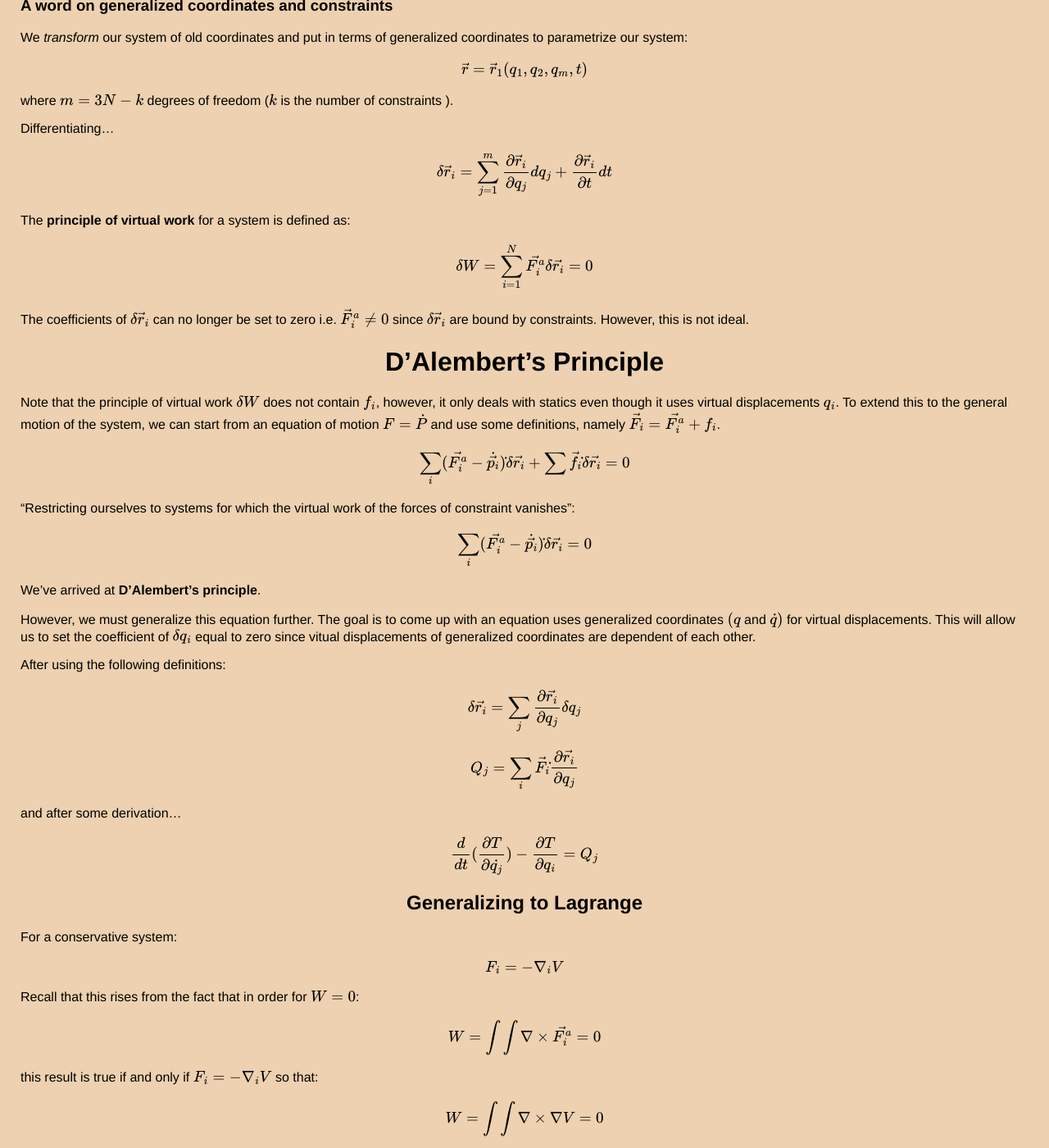
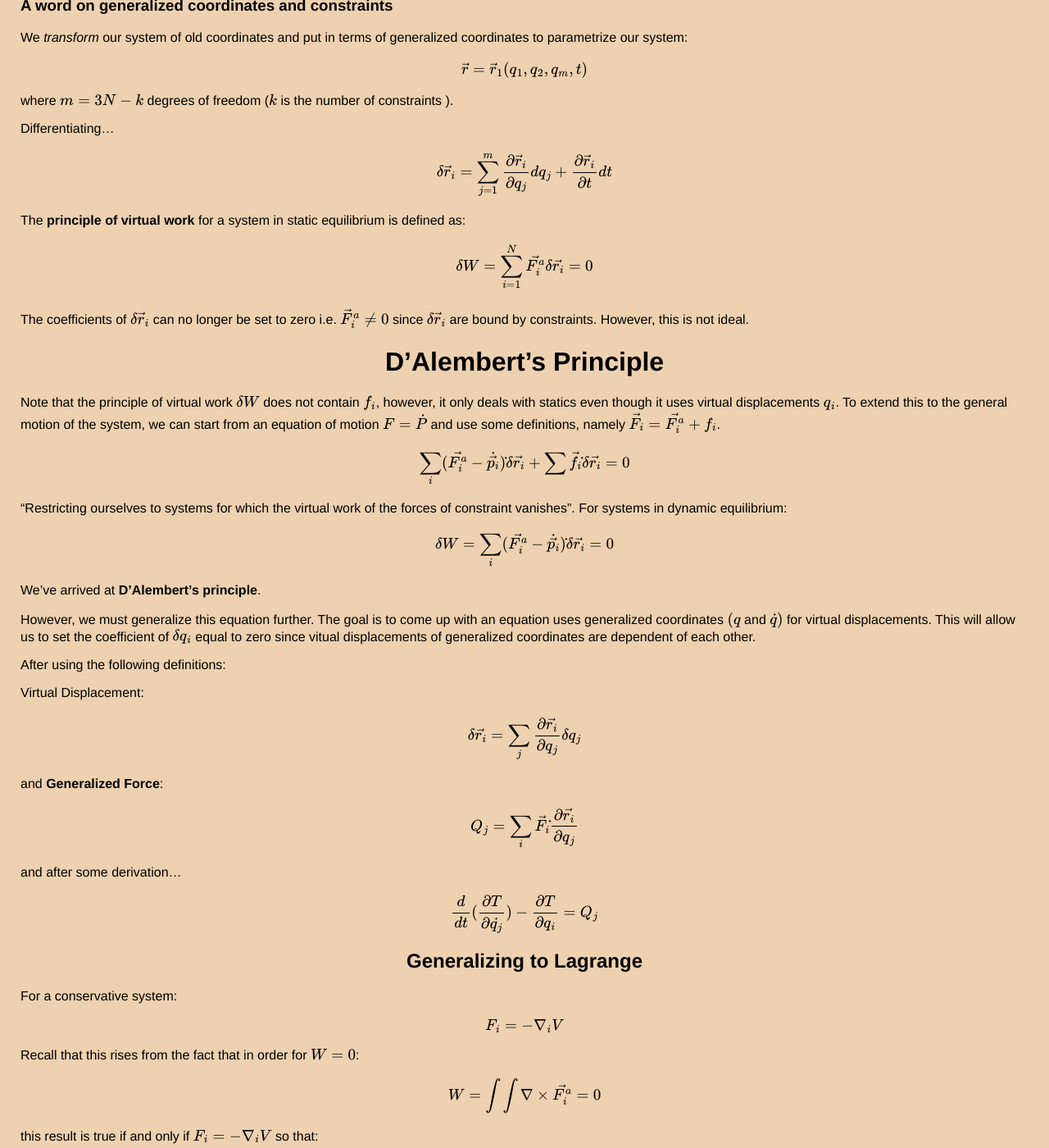
Before and after one commit to thaihangchung7/thaihangchung7.github.io, a Jekyll site: the page built from _notes/classical.md, in a window 1280 px wide and 1400 px high, scrolled down 3892 px. Shown: the whole window at 82% size. Built offline with Jekyll 4.4.1, drawn with Linux system fonts in a browser that asks for light colours; formulas are drawn with MathJax 3; some of the changed text lies outside the part shown.

Commit message:
adding more sentences to definitions

```diff
--- a/_notes/classical.md
+++ b/_notes/classical.md
@@ -178,7 +178,7 @@ Differentiating...
 
 $$ \delta \vec{r}_{i} = \sum_{j=1}^{m} \frac{\partial \vec{r}_{i} }{\partial q_{j}} dq_{j} + \frac{\partial \vec{r}_{i}}{\partial t} dt $$
 
-The **principle of virtual work** for a system is defined as:
+The **principle of virtual work** for a system in static equilibrium is defined as:
 
 $$ \delta W = \sum_{i=1}^{N} \vec{F_{i}^{a}} \delta \vec{r_{i}} = 0 $$
 
@@ -190,9 +190,9 @@ Note that the principle of virtual work $$ \delta W $$ does not contain $$ f_{i}
 
 $$ \sum_{i} (\vec{F_{i}^{a}} - \dot{\vec{p_{i}}} ) \dot{} \delta \vec{r_{i}} + \sum \vec{f_{i}} \dot{} \delta \vec{r_{i}} = 0 $$
 
-"Restricting ourselves to systems for which the virtual work of the forces of constraint vanishes":
+"Restricting ourselves to systems for which the virtual work of the forces of constraint vanishes". For systems in dynamic equilibrium:
 
-$$ \sum_{i} (\vec{F_{i}^{a}} - \dot{\vec{p_{i}}} ) \dot{} \delta \vec{r_{i}} = 0 $$
+$$ \delta W = \sum_{i} (\vec{F_{i}^{a}} - \dot{\vec{p_{i}}} ) \dot{} \delta \vec{r_{i}} = 0 $$
 
 We've arrived at **D'Alembert's principle**.
 
@@ -200,7 +200,11 @@ However, we must generalize this equation further. The goal is to come up with a
 
 After using the following definitions:
 
+Virtual Displacement:
+
 $$ \delta \vec{r_{i}} = \sum_{j} \frac{\partial \vec{r_{i}} }{\partial q_{j}} \delta q_{j} $$
+
+and **Generalized Force**:
 
 $$ Q_{j} = \sum_{i} \vec{F_{i}} \dot{} \frac{\partial \vec{r_{i}}}{\partial q_{j}} $$
 
```
Also changed, not shown: other parts of _notes/classical.md (+2 -2 lines).
